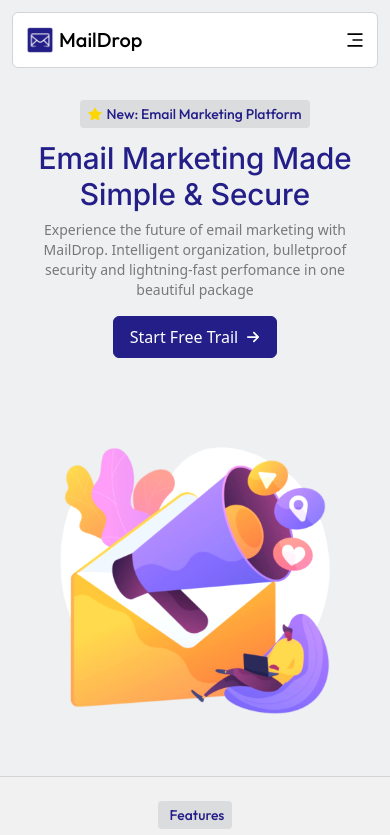
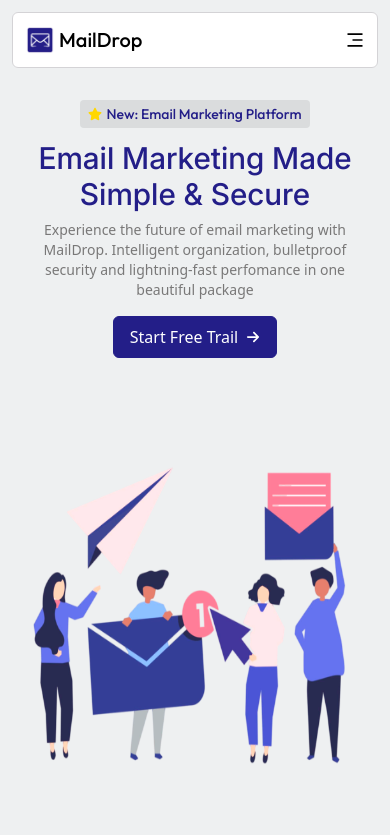
Before and after one commit to Habeebamoo/MailDrop, a React (Vite) app in the folder client/: page / in a window 390 px wide. Shown: the top 835 px of the page. Built offline with nearby package versions, Linux system fonts and the light colour scheme.

Commit message:
changed hero image

```diff
--- a/client/src/components/dashboard/History.tsx
+++ b/client/src/components/dashboard/History.tsx
@@ -1,6 +1,6 @@
-import { BsCircleFill, BsGraphUp } from "react-icons/bs"
+import { BsCircleFill } from "react-icons/bs"
 import { useTheme } from "../../context/ThemeContext"
-import { GoHistory } from "react-icons/go"
+import { GoHistory, GoPulse } from "react-icons/go"
 
 const History = ({ title, backupText, history }: { title: string, backupText: string, history: any[] }) => {
   const { theme } = useTheme()
@@ -19,7 +19,7 @@
     <>
       <div className="bg-white p-4 dark:bg-gray-900 border-1 border-accentLight dark:border-gray-800 rounded-sm mt-6">
         <div className="flex-start gap-2">
-          <BsGraphUp color={theme == "light" ? "#231e88" : "rgb(121, 120, 120)"} />
+          <GoPulse color={theme == "light" ? "#231e88" : "rgb(121, 120, 120)"} />
           <h1 className="font-inter dark:text-accent">{title}</h1>
         </div>
         <div className="mt-5">
--- a/client/src/components/home/Hero.tsx
+++ b/client/src/components/home/Hero.tsx
@@ -25,7 +25,7 @@
             <FaArrowRight size={14} />
           </button>
         </div>
-        <div className="max-sm:mt-12 lg:ml-5">
+        <div className="max-sm:my-20 lg:ml-5">
           <div className="flex-center">
             <img src={heroImg} className="max-lg:h-[350px] lg:h-[250px]" />
           </div>
```
Also changed, not shown: client/src/assets/hero.png.
